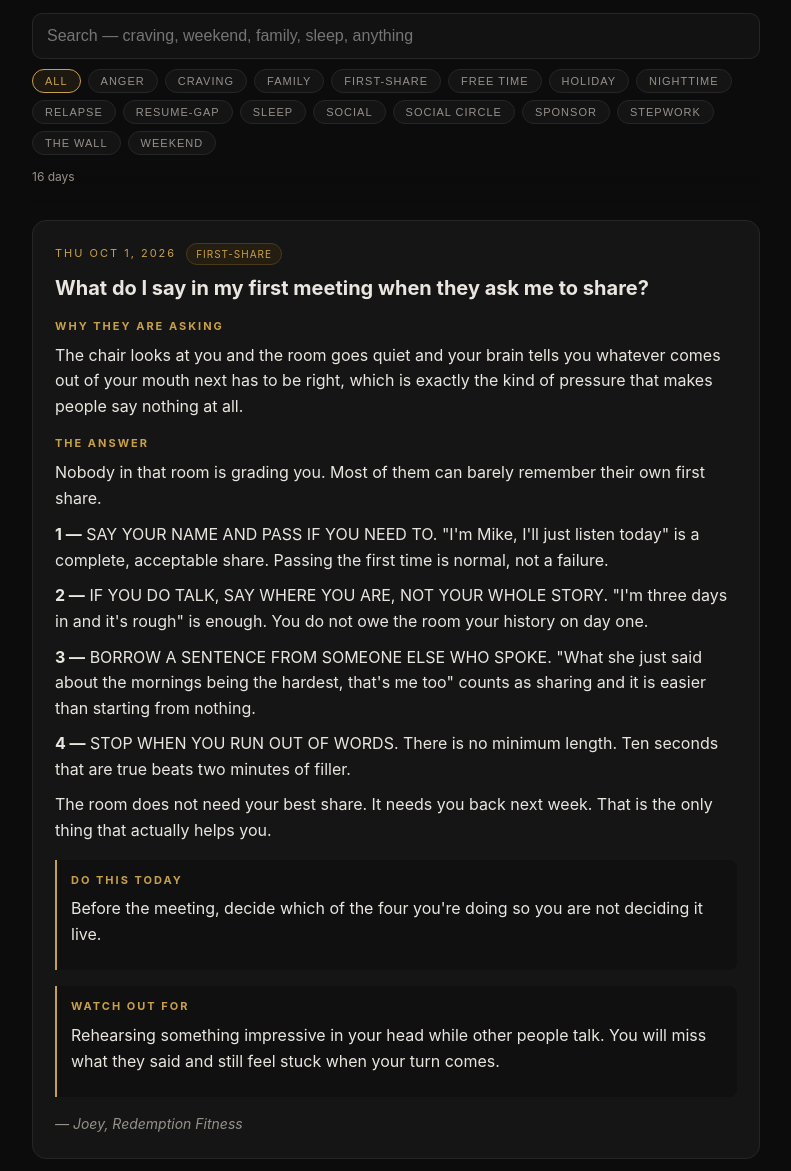
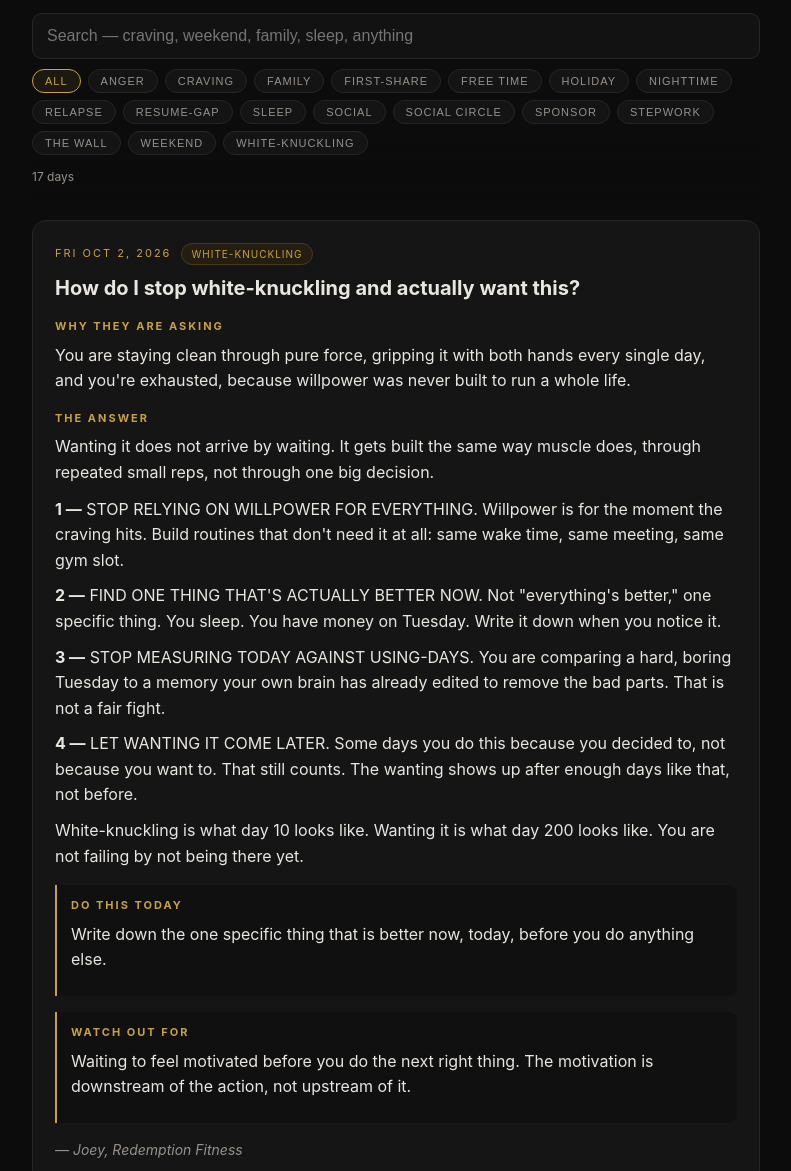
Before and after one commit to redemptionfitness/shelf, a plain HTML site: page daily-24-members-215/index.html in a window 1280 px wide. Shown: the part 152-1323 px from the top of the page, without its empty margins (244-1035 px from the left). Drawn offline with Linux system fonts and the light colour scheme.

Commit message:
daily 24 archive refresh

```diff
--- a/daily-24-members-215/index.html
+++ b/daily-24-members-215/index.html
@@ -35,10 +35,26 @@ footer{color:var(--dim);font-size:12px;text-align:center;margin-top:36px;border-
 <p class="lede">Every answer so far. A new one goes up every morning. Search it, or tap a category.</p>
 <div class="tools">
   <input id="q" type="search" placeholder="Search — craving, weekend, family, sleep, anything">
-  <div class="chips"><button class="t on" data-t="">ALL</button><button class="t" data-t="anger">ANGER</button><button class="t" data-t="craving">CRAVING</button><button class="t" data-t="family">FAMILY</button><button class="t" data-t="first-share">FIRST-SHARE</button><button class="t" data-t="free time">FREE TIME</button><button class="t" data-t="holiday">HOLIDAY</button><button class="t" data-t="nighttime">NIGHTTIME</button><button class="t" data-t="relapse">RELAPSE</button><button class="t" data-t="resume-gap">RESUME-GAP</button><button class="t" data-t="sleep">SLEEP</button><button class="t" data-t="social">SOCIAL</button><button class="t" data-t="social circle">SOCIAL CIRCLE</button><button class="t" data-t="sponsor">SPONSOR</button><button class="t" data-t="stepwork">STEPWORK</button><button class="t" data-t="the wall">THE WALL</button><button class="t" data-t="weekend">WEEKEND</button></div>
+  <div class="chips"><button class="t on" data-t="">ALL</button><button class="t" data-t="anger">ANGER</button><button class="t" data-t="craving">CRAVING</button><button class="t" data-t="family">FAMILY</button><button class="t" data-t="first-share">FIRST-SHARE</button><button class="t" data-t="free time">FREE TIME</button><button class="t" data-t="holiday">HOLIDAY</button><button class="t" data-t="nighttime">NIGHTTIME</button><button class="t" data-t="relapse">RELAPSE</button><button class="t" data-t="resume-gap">RESUME-GAP</button><button class="t" data-t="sleep">SLEEP</button><button class="t" data-t="social">SOCIAL</button><button class="t" data-t="social circle">SOCIAL CIRCLE</button><button class="t" data-t="sponsor">SPONSOR</button><button class="t" data-t="stepwork">STEPWORK</button><button class="t" data-t="the wall">THE WALL</button><button class="t" data-t="weekend">WEEKEND</button><button class="t" data-t="white-knuckling">WHITE-KNUCKLING</button></div>
   <div class="count" id="count"></div>
 </div>
-<article class="day" data-topic="first-share" data-text="what do i say in my first meeting when they ask me to share? the chair looks at you and the room goes quiet and your brain tells you whatever comes out of your mouth next has to be right, which is exactly the kind of pressure that makes people say nothing at all. nobody in that room is grading you. most of them can barely remember their own first share.
+<article class="day" data-topic="white-knuckling" data-text="how do i stop white-knuckling and actually want this? you are staying clean through pure force, gripping it with both hands every single day, and you&#x27;re exhausted, because willpower was never built to run a whole life. wanting it does not arrive by waiting. it gets built the same way muscle does, through repeated small reps, not through one big decision.
+1. stop relying on willpower for everything. willpower is for the moment the craving hits. build routines that don&#x27;t need it at all: same wake time, same meeting, same gym slot.
+2. find one thing that&#x27;s actually better now. not &quot;everything&#x27;s better,&quot; one specific thing. you sleep. you have money on tuesday. write it down when you notice it.
+3. stop measuring today against using-days. you are comparing a hard, boring tuesday to a memory your own brain has already edited to remove the bad parts. that is not a fair fight.
+4. let wanting it come later. some days you do this because you decided to, not because you want to. that still counts. the wanting shows up after enough days like that, not before.
+white-knuckling is what day 10 looks like. wanting it is what day 200 looks like. you are not failing by not being there yet. write down the one specific thing that is better now, today, before you do anything else. waiting to feel motivated before you do the next right thing. the motivation is downstream of the action, not upstream of it.">
+<header>
+  <span class="date">FRI OCT 2, 2026</span>
+  <span class="chip">WHITE-KNUCKLING</span>
+</header>
+<h2>How do I stop white-knuckling and actually want this?</h2>
+<section><h3>WHY THEY ARE ASKING</h3><p>You are staying clean through pure force, gripping it with both hands every single day, and you&#x27;re exhausted, because willpower was never built to run a whole life.</p></section>
+<section><h3>THE ANSWER</h3><p>Wanting it does not arrive by waiting. It gets built the same way muscle does, through repeated small reps, not through one big decision.</p><p class="step"><b>1 —</b> STOP RELYING ON WILLPOWER FOR EVERYTHING. Willpower is for the moment the craving hits. Build routines that don&#x27;t need it at all: same wake time, same meeting, same gym slot.</p><p class="step"><b>2 —</b> FIND ONE THING THAT&#x27;S ACTUALLY BETTER NOW. Not &quot;everything&#x27;s better,&quot; one specific thing. You sleep. You have money on Tuesday. Write it down when you notice it.</p><p class="step"><b>3 —</b> STOP MEASURING TODAY AGAINST USING-DAYS. You are comparing a hard, boring Tuesday to a memory your own brain has already edited to remove the bad parts. That is not a fair fight.</p><p class="step"><b>4 —</b> LET WANTING IT COME LATER. Some days you do this because you decided to, not because you want to. That still counts. The wanting shows up after enough days like that, not before.</p><p>White-knuckling is what day 10 looks like. Wanting it is what day 200 looks like. You are not failing by not being there yet.</p></section>
+<section class="box"><h3>DO THIS TODAY</h3><p>Write down the one specific thing that is better now, today, before you do anything else.</p></section>
+<section class="box"><h3>WATCH OUT FOR</h3><p>Waiting to feel motivated before you do the next right thing. The motivation is downstream of the action, not upstream of it.</p></section>
+<div class="sign">— Joey, Redemption Fitness</div>
+</article><article class="day" data-topic="first-share" data-text="what do i say in my first meeting when they ask me to share? the chair looks at you and the room goes quiet and your brain tells you whatever comes out of your mouth next has to be right, which is exactly the kind of pressure that makes people say nothing at all. nobody in that room is grading you. most of them can barely remember their own first share.
 1. say your name and pass if you need to. &quot;i&#x27;m mike, i&#x27;ll just listen today&quot; is a complete, acceptable share. passing the first time is normal, not a failure.
 2. if you do talk, say where you are, not your whole story. &quot;i&#x27;m three days in and it&#x27;s rough&quot; is enough. you do not owe the room your history on day one.
 3. borrow a sentence from someone else who spoke. &quot;what she just said about the mornings being the hardest, that&#x27;s me too&quot; counts as sharing and it is easier than starting from nothing.
```
